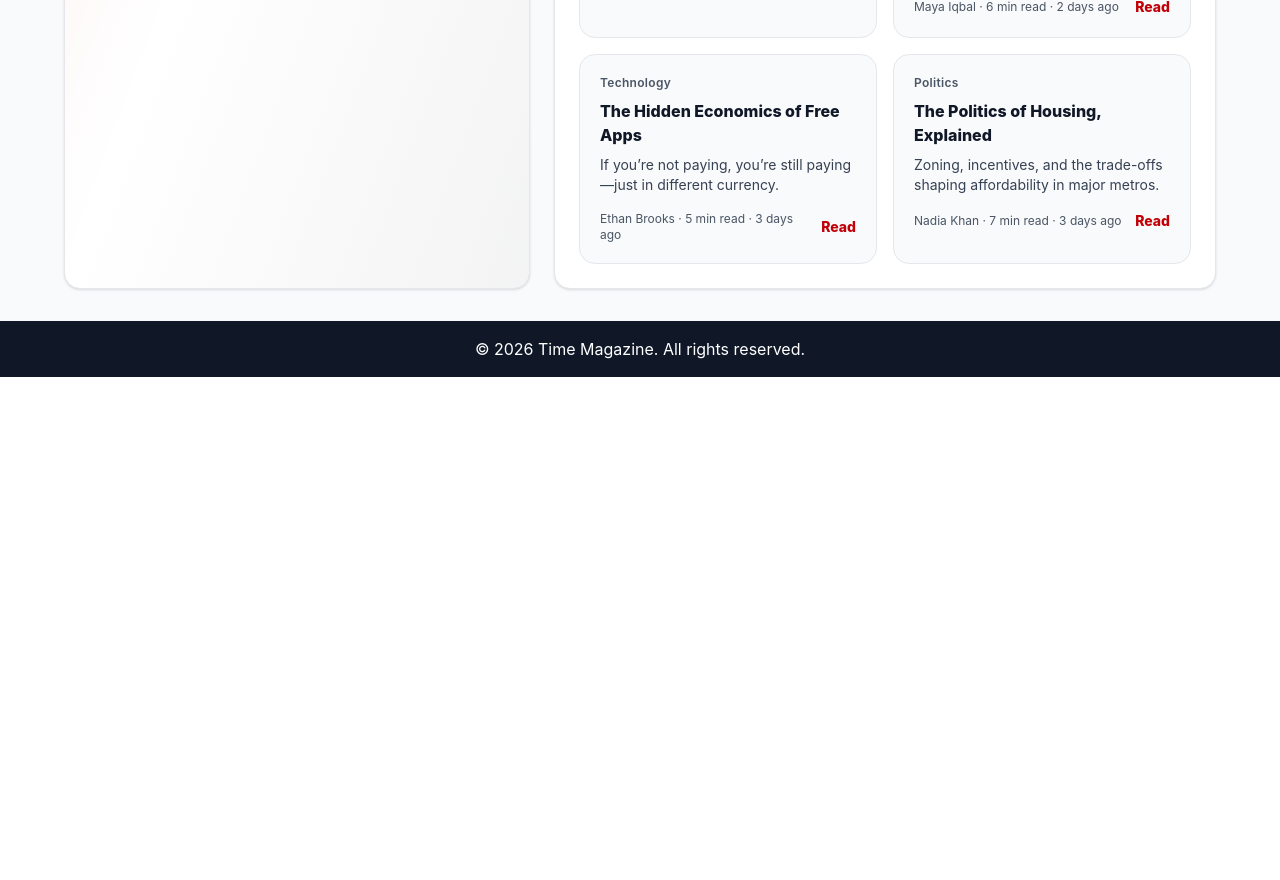
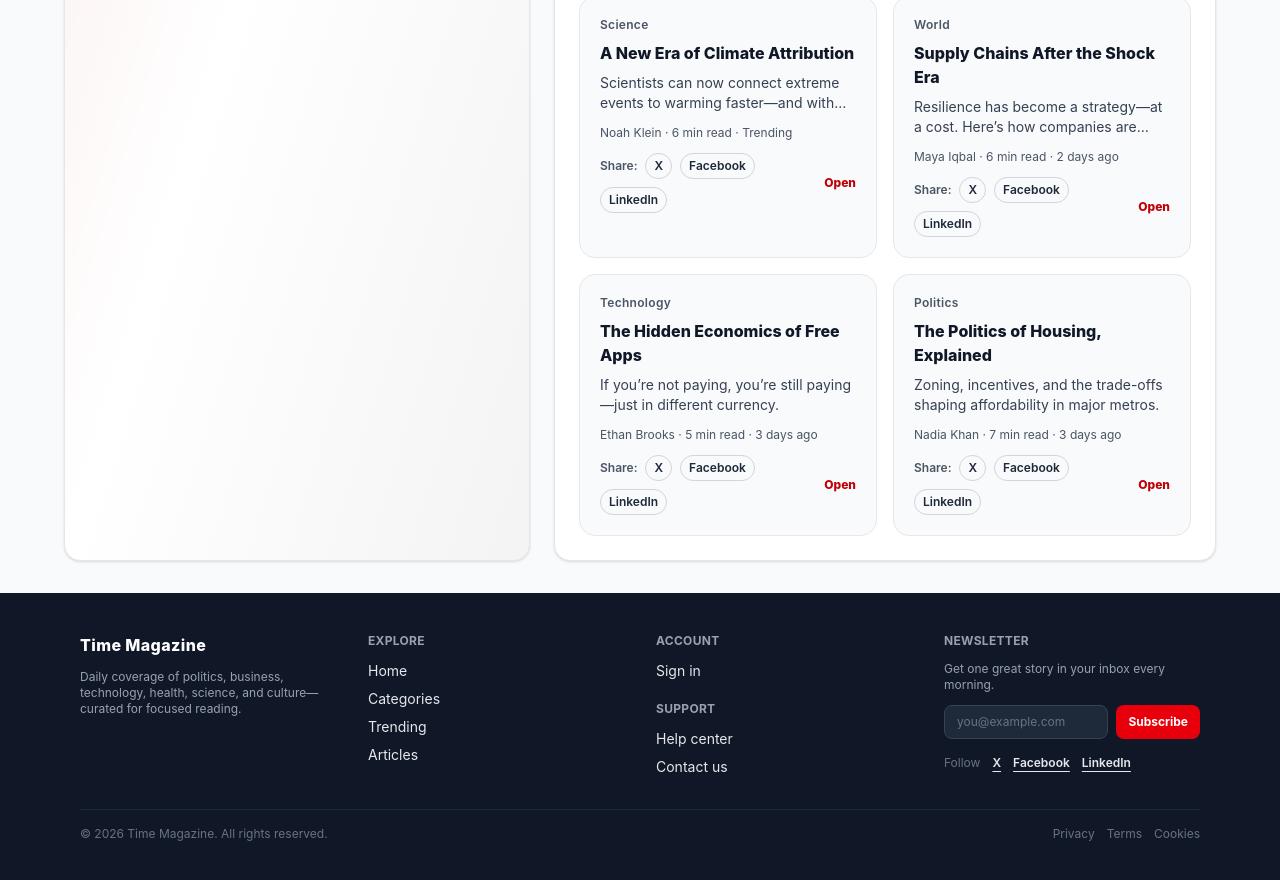
Before and after one commit to abuhanif254/Time-Magazine-Client, a React (Vite) app: page /articles in a window 1280 px wide. Shown: the part 1240-2120 px from the top of the page. Before the commit the page ends 1617 px from the top, so only its background shows below. Built offline with nearby package versions, Linux system fonts and the light colour scheme; no server answers.

Commit message:
added timmer and footer

```diff
--- a/src/components/Footer.tsx
+++ b/src/components/Footer.tsx
@@ -1,6 +1,141 @@
+import { Link } from 'react-router-dom';
+
 const Footer = () => (
-  <footer className="bg-gray-900 text-white py-4 px-4 mt-auto text-center">
-    &copy; 2026 Time Magazine. All rights reserved.
+  <footer className="mt-auto bg-gray-900 text-white">
+    <div className="mx-auto w-full max-w-6xl px-4 py-10">
+      <div className="grid gap-8 text-sm sm:grid-cols-2 lg:grid-cols-4">
+        <div>
+          <h3 className="text-base font-extrabold tracking-wide">Time Magazine</h3>
+          <p className="mt-3 text-xs text-gray-400">
+            Daily coverage of politics, business, technology, health, science, and culture—curated
+            for focused reading.
+          </p>
+        </div>
+
+        <div>
+          <h4 className="text-xs font-bold uppercase tracking-wide text-gray-400">Explore</h4>
+          <ul className="mt-3 space-y-2">
+            <li>
+              <Link to="/" className="text-sm text-gray-200 hover:text-white">
+                Home
+              </Link>
+            </li>
+            <li>
+              <Link to="/categories" className="text-sm text-gray-200 hover:text-white">
+                Categories
+              </Link>
+            </li>
+            <li>
+              <Link to="/trending" className="text-sm text-gray-200 hover:text-white">
+                Trending
+              </Link>
+            </li>
+            <li>
+              <Link to="/articles" className="text-sm text-gray-200 hover:text-white">
+                Articles
+              </Link>
+            </li>
+          </ul>
+        </div>
+
+        <div>
+          <h4 className="text-xs font-bold uppercase tracking-wide text-gray-400">Account</h4>
+          <ul className="mt-3 space-y-2">
+            <li>
+              <Link to="/login" className="text-sm text-gray-200 hover:text-white">
+                Sign in
+              </Link>
+            </li>
+          </ul>
+
+          <h4 className="mt-5 text-xs font-bold uppercase tracking-wide text-gray-400">
+            Support
+          </h4>
+          <ul className="mt-3 space-y-2">
+            <li>
+              <a href="#" className="text-sm text-gray-200 hover:text-white">
+                Help center
+              </a>
+            </li>
+            <li>
+              <a href="#" className="text-sm text-gray-200 hover:text-white">
+                Contact us
+              </a>
+            </li>
+          </ul>
+        </div>
+
+        <div>
+          <h4 className="text-xs font-bold uppercase tracking-wide text-gray-400">Newsletter</h4>
+          <p className="mt-3 text-xs text-gray-400">
+            Get one great story in your inbox every morning.
+          </p>
+          <form
+            className="mt-3 flex gap-2"
+            onSubmit={(e) => {
+              e.preventDefault();
+            }}
+          >
+            <input
+              type="email"
+              placeholder="you@example.com"
+              className="w-full flex-1 rounded-lg border border-gray-700 bg-gray-800 px-3 py-2 text-xs text-white placeholder:text-gray-500 focus:outline-none focus:ring-2 focus:ring-red-500"
+            />
+            <button
+              type="submit"
+              className="whitespace-nowrap rounded-lg bg-red-600 px-3 py-2 text-xs font-bold text-white hover:bg-red-700"
+            >
+              Subscribe
+            </button>
+          </form>
+
+          <div className="mt-4 flex flex-wrap items-center gap-3">
+            <span className="text-xs text-gray-500">Follow</span>
+            <a
+              href="https://x.com"
+              target="_blank"
+              rel="noreferrer"
+              className="text-xs font-semibold text-gray-200 hover:text-white underline underline-offset-4"
+            >
+              X
+            </a>
+            <a
+              href="https://facebook.com"
+              target="_blank"
+              rel="noreferrer"
+              className="text-xs font-semibold text-gray-200 hover:text-white underline underline-offset-4"
+            >
+              Facebook
+            </a>
+            <a
+              href="https://linkedin.com"
+              target="_blank"
+              rel="noreferrer"
+              className="text-xs font-semibold text-gray-200 hover:text-white underline underline-offset-4"
+            >
+              LinkedIn
+            </a>
+          </div>
+        </div>
+      </div>
+
+      <div className="mt-8 border-t border-gray-800 pt-4 text-xs text-gray-500">
+        <div className="flex flex-col items-center justify-between gap-2 sm:flex-row">
+          <p>&copy; 2026 Time Magazine. All rights reserved.</p>
+          <div className="flex flex-wrap items-center gap-3">
+            <a href="#" className="hover:text-gray-300">
+              Privacy
+            </a>
+            <a href="#" className="hover:text-gray-300">
+              Terms
+            </a>
+            <a href="#" className="hover:text-gray-300">
+              Cookies
+            </a>
+          </div>
+        </div>
+      </div>
+    </div>
   </footer>
 );
 
--- /dev/null
+++ b/src/components/ShareButtons.tsx
@@ -0,0 +1,68 @@
+type Props = {
+  title: string;
+};
+
+function buildShareUrls(title: string) {
+  const url = typeof window !== 'undefined' ? window.location.href : '';
+  const encodedUrl = encodeURIComponent(url);
+  const encodedTitle = encodeURIComponent(title);
+
+  return {
+    x: `https://twitter.com/intent/tweet?text=${encodedTitle}&url=${encodedUrl}`,
+    facebook: `https://www.facebook.com/sharer/sharer.php?u=${encodedUrl}`,
+    linkedin: `https://www.linkedin.com/shareArticle?mini=true&url=${encodedUrl}&title=${encodedTitle}`,
+  };
+}
+
+export default function ShareButtons({ title }: Props) {
+  const urls = buildShareUrls(title);
+
+  const handleNativeShare = () => {
+    if (navigator.share) {
+      navigator
+        .share({ title, url: window.location.href })
+        .catch(() => {
+          // ignore
+        });
+    }
+  };
+
+  return (
+    <div className="flex flex-wrap items-center gap-2 text-xs">
+      <span className="font-semibold text-gray-600">Share:</span>
+      <a
+        href={urls.x}
+        target="_blank"
+        rel="noreferrer"
+        className="rounded-full border border-gray-300 px-2 py-1 font-semibold text-gray-800 hover:bg-gray-100"
+      >
+        X
+      </a>
+      <a
+        href={urls.facebook}
+        target="_blank"
+        rel="noreferrer"
+        className="rounded-full border border-gray-300 px-2 py-1 font-semibold text-gray-800 hover:bg-gray-100"
+      >
+        Facebook
+      </a>
+      <a
+        href={urls.linkedin}
+        target="_blank"
+        rel="noreferrer"
+        className="rounded-full border border-gray-300 px-2 py-1 font-semibold text-gray-800 hover:bg-gray-100"
+      >
+        LinkedIn
+      </a>
+      {'share' in navigator ? (
+        <button
+          type="button"
+          onClick={handleNativeShare}
+          className="rounded-full border border-gray-300 px-2 py-1 font-semibold text-gray-800 hover:bg-gray-100"
+        >
+          System
+        </button>
+      ) : null}
+    </div>
+  );
+}
--- a/src/pages/Articles.tsx
+++ b/src/pages/Articles.tsx
@@ -2,6 +2,7 @@ import { useEffect, useMemo, useState } from 'react';
 import { Link } from 'react-router-dom';
 import { CATEGORIES, STORIES as LOCAL_STORIES, formatMeta, type Category, type Story } from '../data/content';
 import { fetchStories } from '../services/api';
+import ShareButtons from '../components/ShareButtons';
 
 const Articles = () => {
   const [query, setQuery] = useState('');
@@ -87,13 +88,14 @@ const Articles = () => {
               </h3>
               <p className="mt-2 text-sm text-gray-700">{featured.dek}</p>
               <p className="mt-4 text-xs text-gray-600">{formatMeta(featured)}</p>
-              <div className="mt-5">
+              <div className="mt-5 flex flex-col gap-3">
                 <Link
                   to="/"
                   className="inline-flex items-center justify-center rounded-xl bg-red-700 px-4 py-2.5 text-sm font-extrabold text-white hover:bg-red-800"
                 >
                   Read on home
                 </Link>
+                <ShareButtons title={featured.title} />
               </div>
             </div>
           </article>
@@ -146,10 +148,11 @@ const Articles = () => {
                     {story.title}
                   </h4>
                   <p className="mt-2 line-clamp-2 text-sm text-gray-700">{story.dek}</p>
-                  <div className="mt-4 flex items-center justify-between gap-3">
-                    <p className="text-xs text-gray-600">{formatMeta(story)}</p>
-                    <Link to="/" className="text-sm font-extrabold text-red-700 hover:underline">
-                      Read
+                  <p className="mt-3 text-xs text-gray-600">{formatMeta(story)}</p>
+                  <div className="mt-3 flex items-center justify-between gap-3">
+                    <ShareButtons title={story.title} />
+                    <Link to="/" className="text-xs font-extrabold text-red-700 hover:underline">
+                      Open
                     </Link>
                   </div>
                 </article>
```
